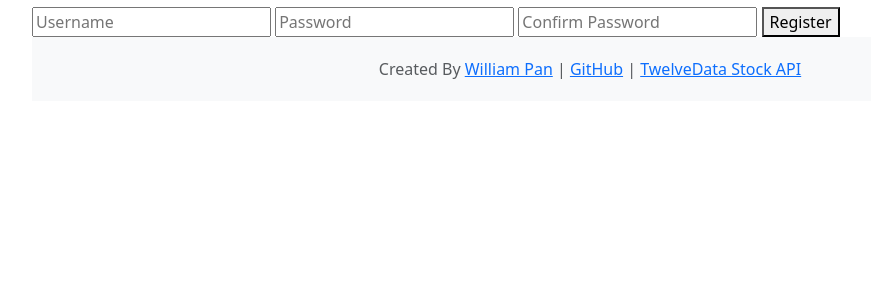
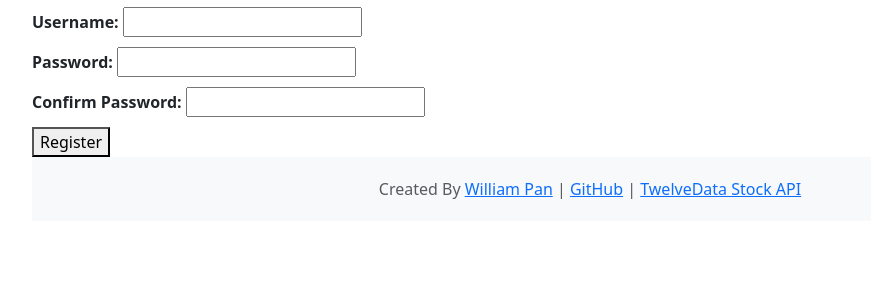
Before and after one commit to williampan22/stock_trading_brokerage_app, a Flask app: page /register in a window 1280 px wide. Shown: the part 151-450 px from the top of the page, without its empty margins (50-921 px from the left). Run offline with Flask 3, Linux system fonts and the light colour scheme.

Commit message:
updated form css

```diff
--- a/app.py
+++ b/app.py
@@ -172,8 +172,8 @@ def depsoit():
     if request.method == "POST":
         cash_to_deposit = request.form.get("cash_to_deposit")
         user = db.session.execute(db.select(User).filter_by(id=session["user_id"])).scalar_one_or_none()
-        current_cash = user.cash
-        new_cash = current_cash + float(cash_to_deposit)
+        current_cash = round(user.cash, 2)
+        new_cash = round(current_cash + float(cash_to_deposit), 2)
         user.cash = new_cash
         db.session.commit()
         return redirect("/")
--- a/static/styles.css
+++ b/static/styles.css
@@ -37,3 +37,18 @@ body {
   display: flex;
   gap: 30px;
 }
+
+#login-form input {
+  display: block;
+  margin-bottom: 10px; /* You can adjust the margin as needed for spacing */
+}
+
+/* CSS for the form-group class to stack input fields */
+.form-group {
+  margin-bottom: 10px; /* You can adjust the margin as needed for spacing */
+}
+
+/* Optional: Style the labels to make them more prominent */
+.form-group label {
+  font-weight: bold;
+}
--- a/templates/deposit.html
+++ b/templates/deposit.html
@@ -13,7 +13,7 @@
 <h4>Cash: ${{current_cash}}</h4>
 
 <form action="/deposit" method="post">
-    <input autocomplete="off" name="cash_to_deposit" placeholder="Amount to Deposit (USD)" type="number" step = "0.01" min="0" required>
+    <input autocomplete="off" name="cash_to_deposit" placeholder="Deposit Amount (USD)" type="number" step = "0.01" min="0" required>
     <button type="submit">Deposit</button>
 </form>
 
--- a/templates/register.html
+++ b/templates/register.html
@@ -9,12 +9,25 @@
 {% endblock %}
 
 {% block body %}
-    <form id="register-form" action="/register" method="post">
-        <input autocomplete="off" name="username" id="username" placeholder="Username" type="text" required >
-        <input autocomplete="off" name="password" id="password" placeholder="Password" type="password" required >
-        <input autocomplete="off" name="confirm_password" id="confirm-password" placeholder="Confirm Password" type="password" required >
-        <button type="submit">Register</button>
-    </form>
+<form id="register-form" action="/register" method="post">
+    <div class="form-group">
+        <label for="username">Username:</label>
+        <input autocomplete="off" name="username" id="username" type="text" required>
+    </div>
+
+    <div class="form-group">
+        <label for="password">Password:</label>
+        <input autocomplete="off" name="password" id="password" type="password" required>
+    </div>
+
+    <div class="form-group">
+        <label for="confirm-password">Confirm Password:</label>
+        <input autocomplete="off" name="confirm_password" id="confirm-password" type="password" required>
+    </div>
+
+    <button type="submit">Register</button>
+</form>
+
 
     <div id="error-message" class="text-danger" style="display: none;"></div>
     <script src="/static/register.js"></script>
```
Also changed, not shown: templates/login.html (+14 -5 lines), templates/trade_history.html (+11 -2 lines), instance/tradingApp.db.
